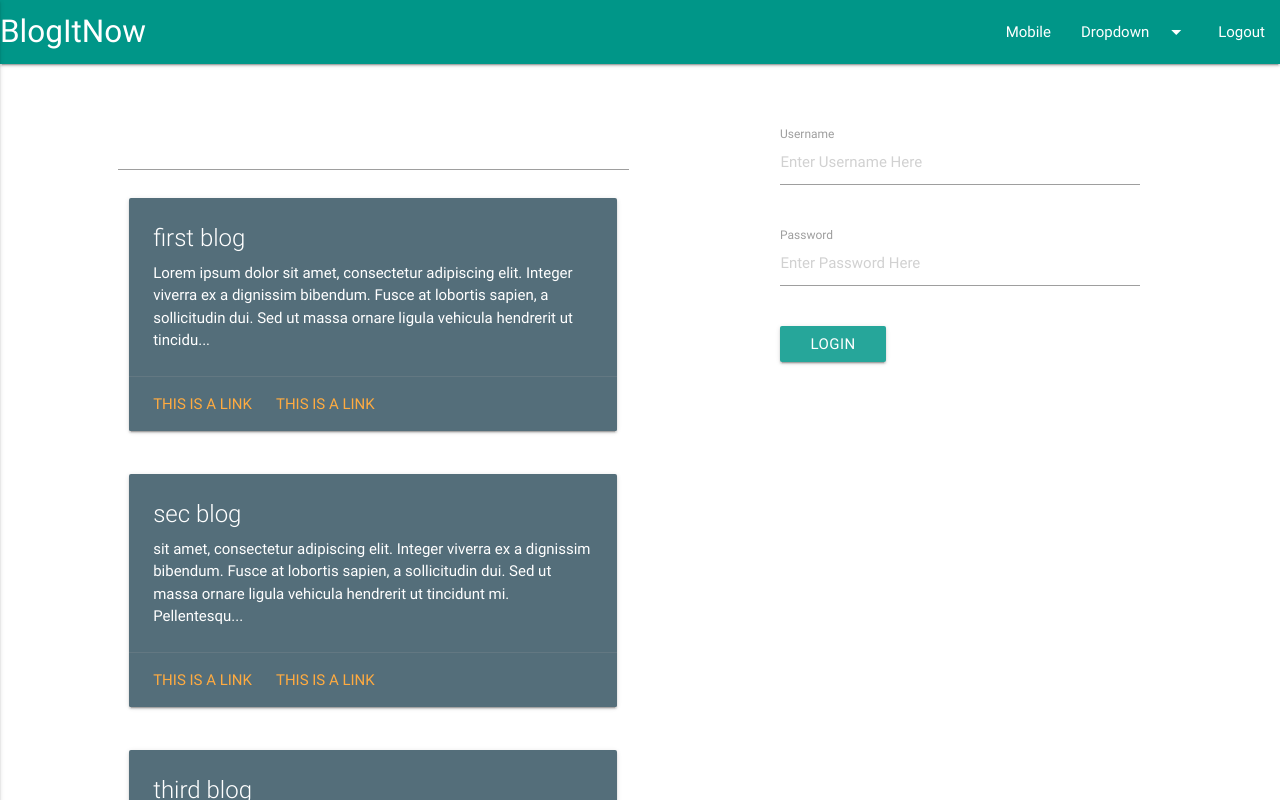
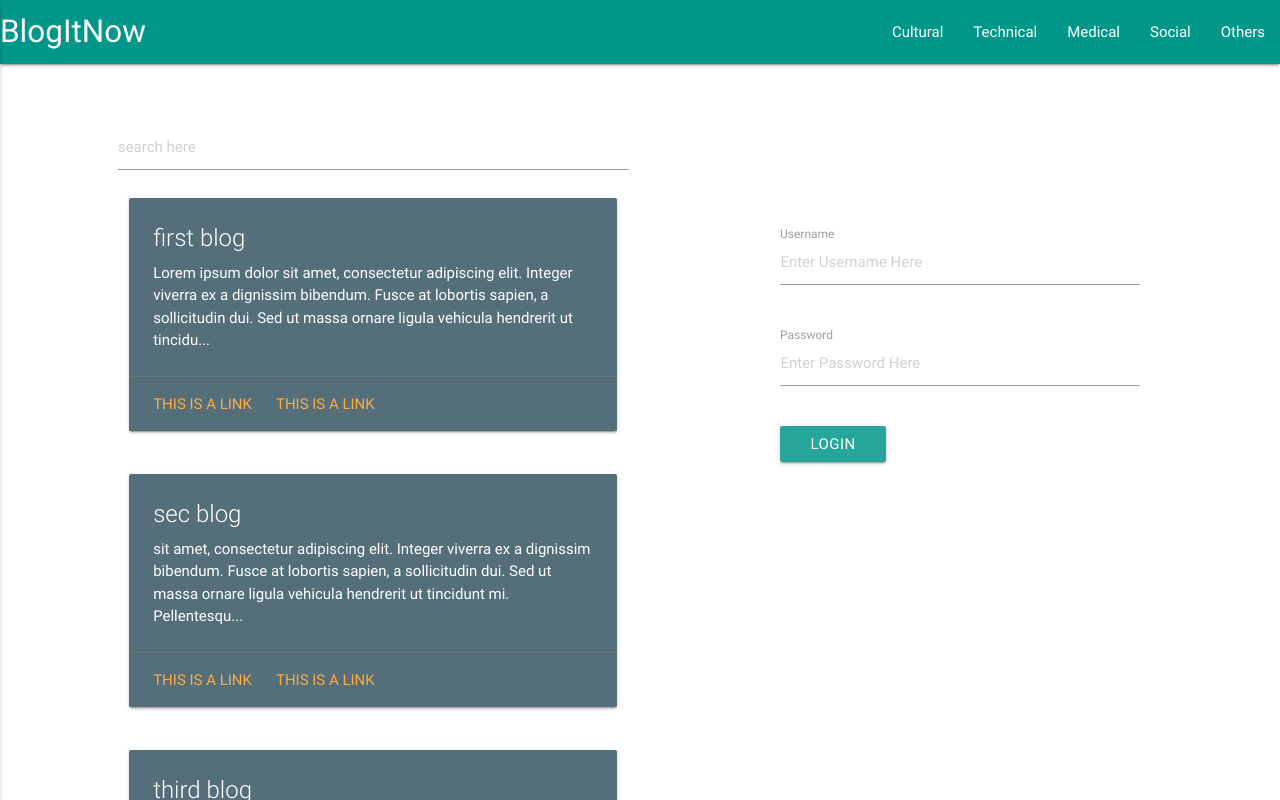
Before and after one commit to himanshu2408/Nagarro.BlogApp, an Angular app: page / in a window 1280 px wide. Shown: the top 800 px of the page. Built offline with nearby package versions, Linux system fonts and the light colour scheme; data requests are answered from the project's data file.

Commit message:
fix logout button

```diff
--- a/db.json
+++ b/db.json
@@ -68,7 +68,7 @@
     },
     {
       "id": 5,
-      "name": "Management"
+      "name": "Others"
     }
   ],
   "users": [
--- a/src/app/base/all-blogs/all-blogs.component.html
+++ b/src/app/base/all-blogs/all-blogs.component.html
@@ -1,4 +1,4 @@
-<input type="text" [(ngModel)]="searchText">
+<input type="text" [(ngModel)]="searchText" placeholder="search here">
 <div class="row blog-card" *ngFor="let blog of blogs | search: searchText" (click)="selectBlog(blog)">
   <div class="col s12">
     <div class="card blue-grey darken-1">
--- a/src/app/base/base.component.ts
+++ b/src/app/base/base.component.ts
@@ -14,6 +14,7 @@ export class BaseComponent implements OnInit {
     home: ["/home"],
     about: ["/about"]
   };
+  filterCategoryId: number;
   /*blogs: Object [];
   categories: Object [];
   selectedBlog = null;*/
--- a/src/app/base/login/login.component.css
+++ b/src/app/base/login/login.component.css
@@ -0,0 +1,3 @@
+.margin{
+  margin-top: 100px;
+}
--- a/src/app/base/login/login.component.html
+++ b/src/app/base/login/login.component.html
@@ -1,5 +1,5 @@
 
-    <div class="row">
+    <div class="row margin">
       <form class="col s12">
         <div class="row">
           <div class="input-field col s12">
--- a/src/app/base/navbar/navbar.component.html
+++ b/src/app/base/navbar/navbar.component.html
@@ -1,24 +1,24 @@
-<ul id="dropdown1" class="dropdown-content">
+<!--<ul id="dropdown1" class="dropdown-content">
   <li *ngFor="let category of categories"><a href="#!">{{category.name}}</a></li>
 </ul>
 <ul id="dropdown2" class="dropdown-content">
   <li *ngFor="let category of categories"><a href="#!">{{category.name}}</a></li>
-</ul>
+</ul>-->
 
 <nav>
   <div class="nav-wrapper teal">
     <a href="#!" class="brand-logo">BlogItNow</a>
     <a href="#" data-activates="mobile-demo" class="button-collapse"><i class="material-icons">menu</i></a>
     <ul class="right hide-on-med-and-down">
-      <li><a href="mobile.html">Mobile</a></li>
+      <li *ngFor="let category of categories"><a href="#">{{category.name}}</a></li>
       <!-- Dropdown Trigger -->
-      <li><a class="dropdown-button" href="#!" data-activates="dropdown1">Dropdown<i class="material-icons right">arrow_drop_down</i></a></li>
-      <li><a (click)="logout()">Logout</a></li>
+      <!--<li><a class="dropdown-button" href="#!" data-activates="dropdown1">Dropdown<i class="material-icons right">arrow_drop_down</i></a></li>-->
+      <li *ngIf="loggedIn()"><a (click)="logout()">Logout</a></li>
     </ul>
     <ul class="side-nav" id="mobile-demo">
-      <li><a href="mobile.html">Mobile</a></li>
+      <li *ngFor="let category of categories"><a href="#">{{category.name}}</a></li>
       <!-- Dropdown Trigger -->
-      <li><a class="dropdown-button" href="#!" data-activates="dropdown2">Dropdown<i class="material-icons right">arrow_drop_down</i></a></li>
+      <!--<li><a class="dropdown-button" href="#!" data-activates="dropdown2">Dropdown<i class="material-icons right">arrow_drop_down</i></a></li>-->
       <li><a class="waves-effect waves-light btn center" (click)="logout()">Logout</a></li>
     </ul>
 
--- a/src/app/base/navbar/navbar.component.ts
+++ b/src/app/base/navbar/navbar.component.ts
@@ -16,4 +16,7 @@ export class NavbarComponent implements OnInit {
   logout() {
     this.auth.logout();
   }
+  loggedIn(): Boolean {
+    return this.auth.loggedInUser;
+  }
 }
```
